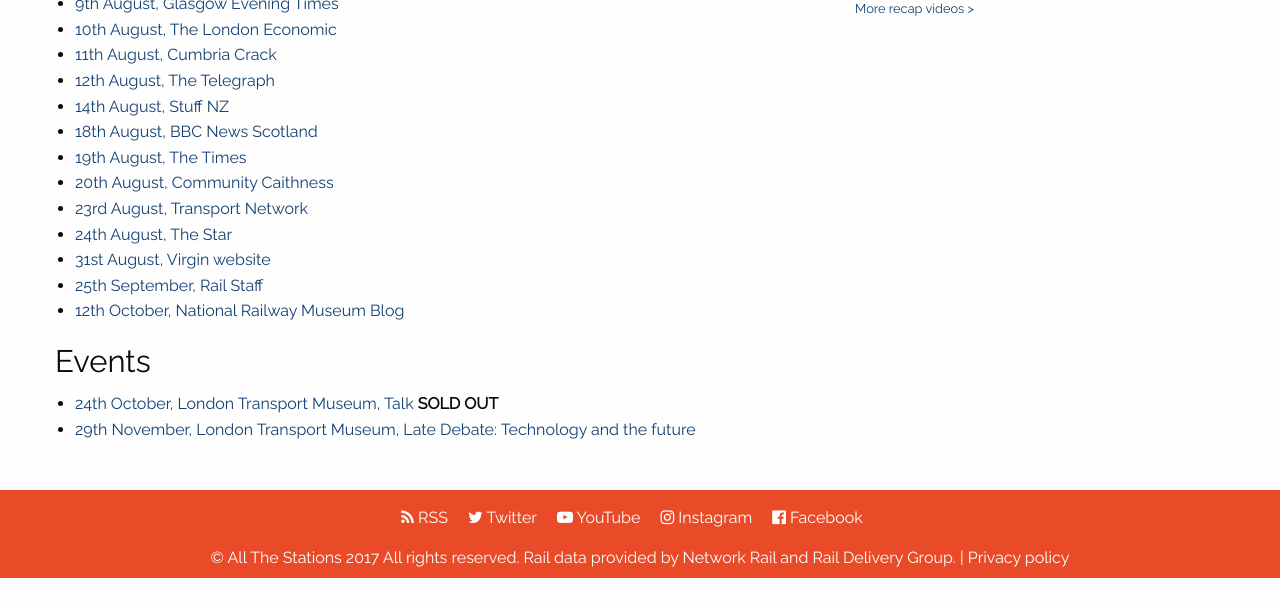
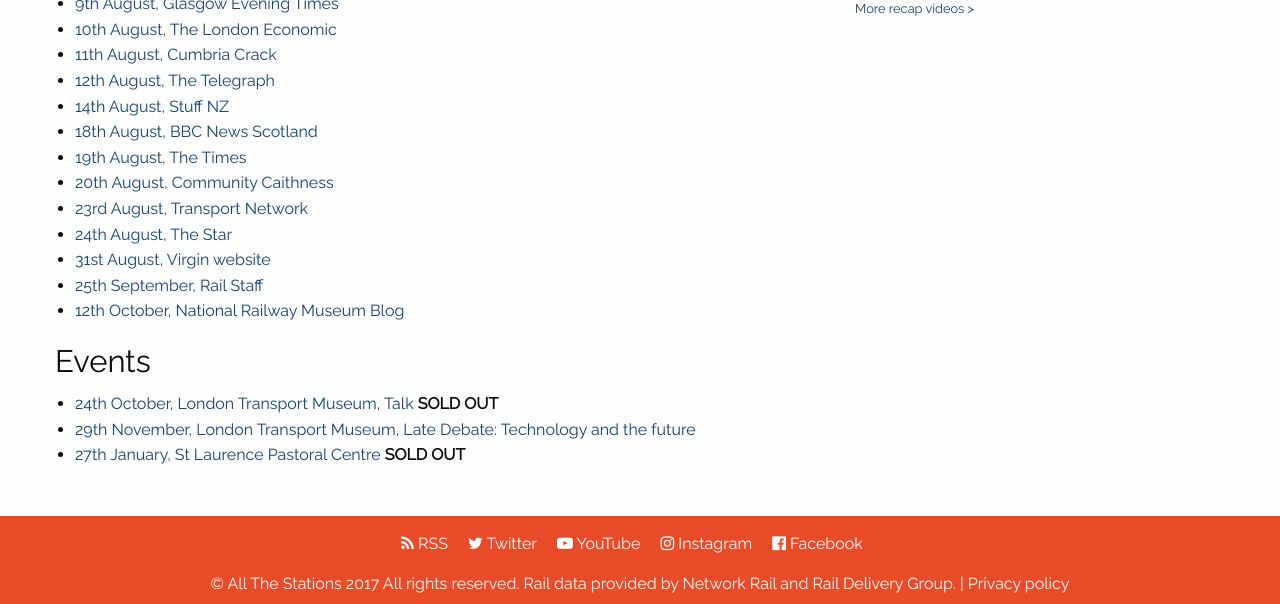
Before and after one commit to khawkins98/all-the-stations, a Jekyll site: the page built from media.md, in a window 1280 px wide and 900 px high, scrolled down 962 px, cut to the strip 296-900 px from the top of the window. Built offline with Jekyll 4.4.1, drawn with Linux system fonts in a browser that asks for light colours; nearby versions of some CDN libraries; comment, search, counter and statistics services are not loaded; before the commit the page ends 1836 px from its top, so only the background shows below that.

Commit message:
Update media.md

```diff
--- a/media.md
+++ b/media.md
@@ -69,3 +69,4 @@
 
 - <a href="https://www.ltmuseum.co.uk/whats-on/events-calendar#allthestations">24th October, London Transport Museum, Talk</a> **SOLD OUT**
 - <a href="https://www.ltmuseum.co.uk/whats-on/events-calendar/shaping-ldn">29th November, London Transport Museum, Late Debate: Technology and the future</a>
+- <a href="https://https://www.eventbrite.co.uk/e/all-the-stations-in-conversation-at-northfield-birmingham-tickets-40869214922?aff=es2">27th January, St Laurence Pastoral Centre</a> **SOLD OUT**
```
